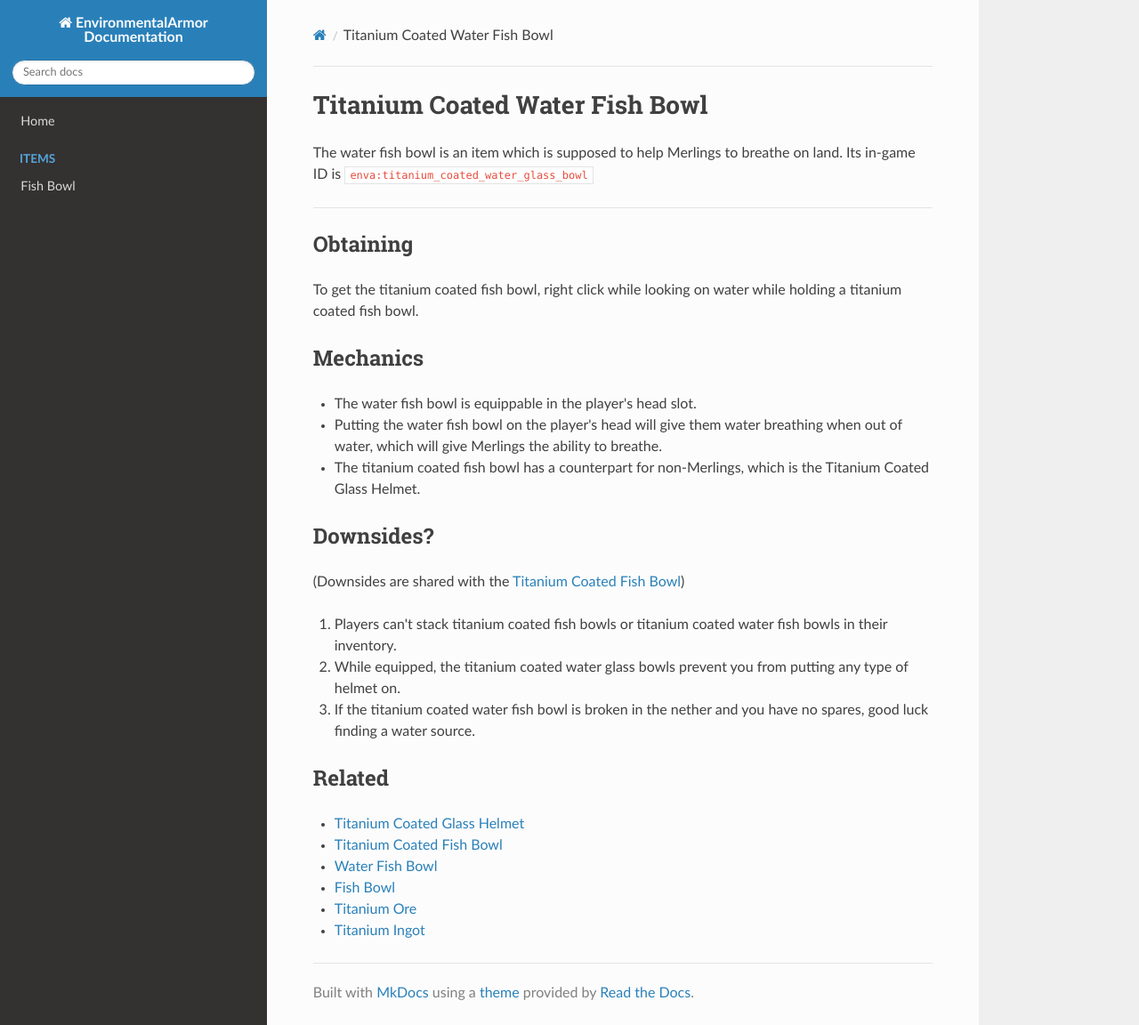
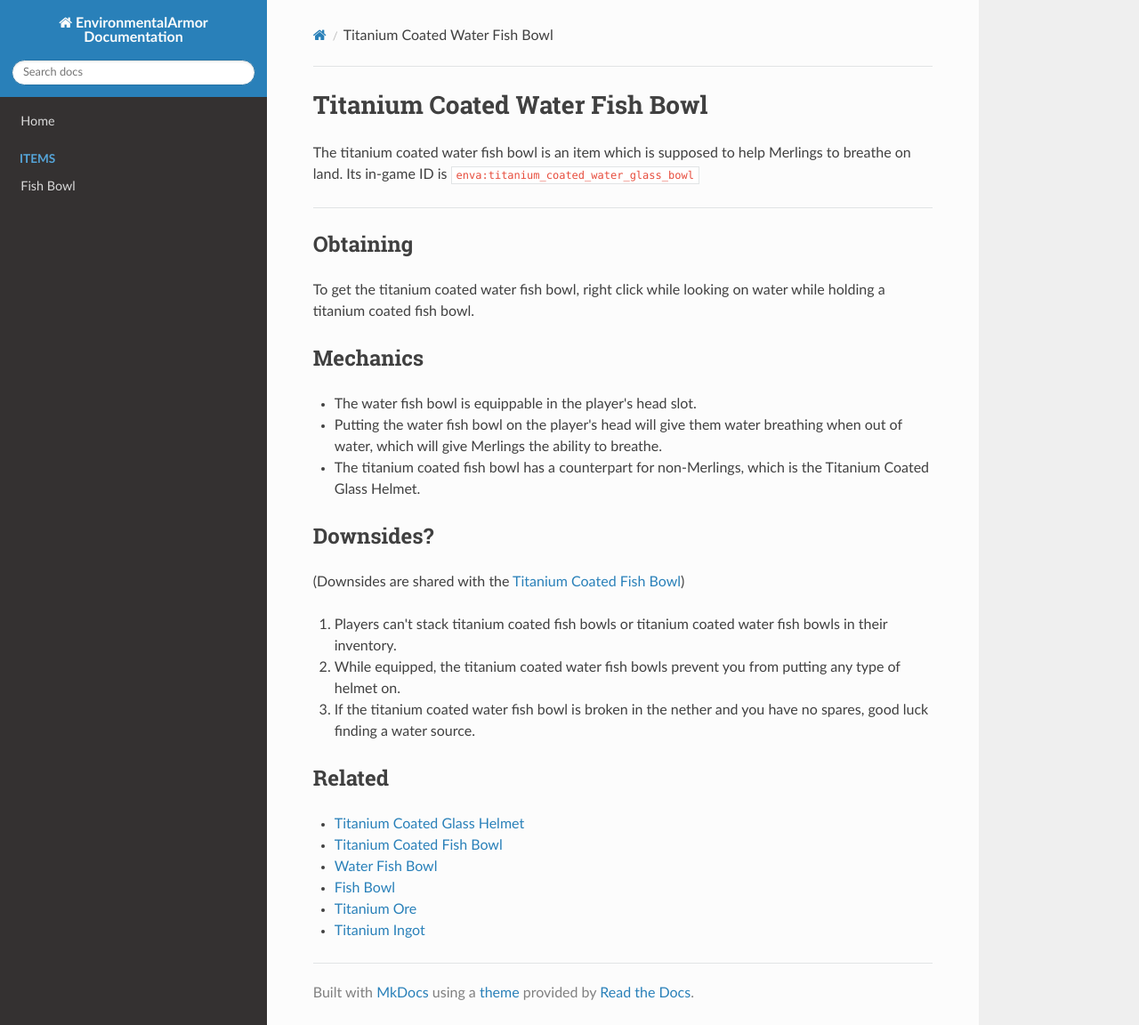
Before and after one commit to MagicQuartz/enva-docs, an MkDocs documentation site: the page built from docs/items/titanium_coated_water_fish_bowl.md, in a window 1280 px wide and 1152 px high. Shown: the whole window at 89% size. Built offline with MkDocs 1.6.1, drawn with Linux system fonts in a browser that asks for light colours; nearby versions of some CDN libraries.

Commit message:
Initial Upload

```diff
--- a/docs/items/titanium_coated_water_fish_bowl.md
+++ b/docs/items/titanium_coated_water_fish_bowl.md
@@ -4,12 +4,12 @@ date: 2021-06-16
 ---
 # Titanium Coated Water Fish Bowl
 
-The water fish bowl is an item which is supposed to help Merlings to breathe on land.
+The titanium coated water fish bowl is an item which is supposed to help Merlings to breathe on land.
 Its in-game ID is `enva:titanium_coated_water_glass_bowl`
 ---
 ## Obtaining
 
-To get the titanium coated fish bowl, right click while looking on water while holding a titanium coated fish bowl.
+To get the titanium coated water fish bowl, right click while looking on water while holding a titanium coated fish bowl.
 
 ## Mechanics
 
@@ -22,8 +22,8 @@ To get the titanium coated fish bowl, right click while looking on water while h
 (Downsides are shared with the [Titanium Coated Fish Bowl](items/titanium_coated_fish_bowl.md))
 
 1. Players can't stack titanium coated fish bowls or titanium coated water fish bowls in their inventory.
-2. While equipped, the titanium coated water glass bowls prevent you from putting any type of helmet on.
-4. If the titanium coated water fish bowl is broken in the nether and you have no spares, good luck finding a water source.
+2. While equipped, the titanium coated water fish bowls prevent you from putting any type of helmet on.
+3. If the titanium coated water fish bowl is broken in the nether and you have no spares, good luck finding a water source.
 
 ## Related
 
```
Also changed, not shown: docs/items/fish_bowl.md (+1 -1 lines), docs/items/glass_helmet.md (added, +36 -0 lines), docs/items/titanium_coated_fish_bowl.md (+2 -2 lines), docs/items/titanium_coated_glass_helmet.md (added, +36 -0 lines).
